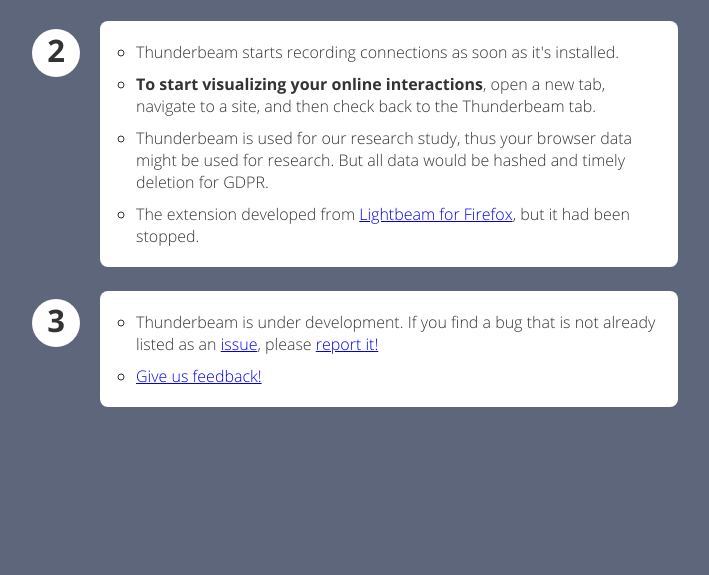
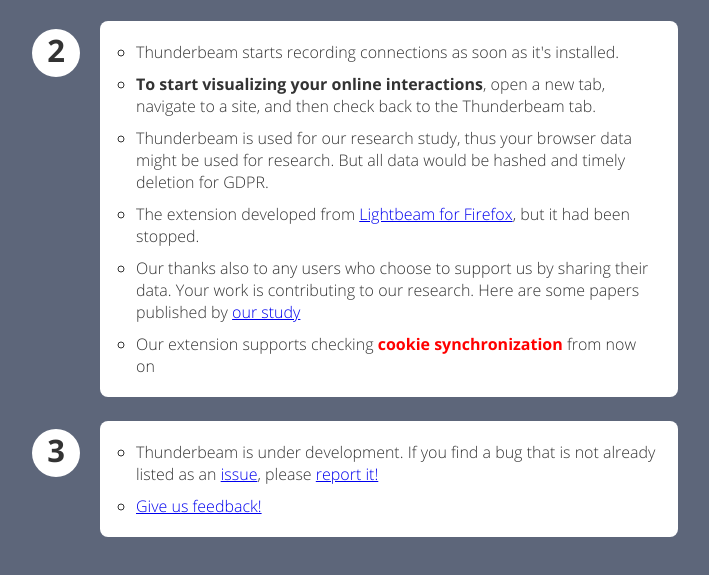
Before and after one commit to socsys/Lightbeam_Chrome, a browser extension: page first-run.html in a window 1280 px wide. Shown: the part 237-812 px from the top of the page, without its empty margins (251-960 px from the left). Drawn offline with Linux system fonts and the light colour scheme.

Commit message:
Update first-run.html

```diff
--- a/first-run.html
+++ b/first-run.html
@@ -22,13 +22,13 @@
           <li>Thunderbeam starts recording connections as soon as it's installed.</li>
           <li><strong>To start visualizing your online interactions</strong>, open a new tab, navigate to a site, and then check back to the Thunderbeam tab.</li>
 		  <li>Thunderbeam is used for our research study, thus your browser data might be used for research. But all data would be hashed and timely deletion for GDPR.</li>
-		  <li>The extension developed from <a href="https://github.com/mozilla/lightbeam-we. target="_blank">Lightbeam for Firefox</a>, but it had been stopped.</li>
+		  <li>The extension developed from <a href="https://github.com/mozilla/lightbeam-we">Lightbeam for Firefox</a>, but it had been stopped.</li>
+		  <li>Our thanks also to any users who choose to support us by sharing their data. Your work is contributing to our research. Here are some papers published by <a href="https://nms.kcl.ac.uk/netsys/datasets/tracking-the-trackers-papers/">our study</a></li>
+		  <li>Our extension supports checking <strong style='color:red;'>cookie synchronization</strong> from now on</li>
         </ul>
       </li>
       <li>
         <ul id="contact">
-          <!-- TODO: update Mozilla's Lightbeam page -->
-          <!-- <li>Learn more about Mozilla's Lightbeam for Firefox on our <a href="https://mozilla.org/lightbeam">project page</a></li> -->
           <li>Thunderbeam is under development. If you find a bug that is not already listed as an <a href="https://github.com/rachelkcl/Lightbeam_Chrome/issues/" target="_blank">issue</a>, please <a href="https://github.com/rachelkcl/Lightbeam_Chrome/issues/new" target="_blank">report it!</a></li>
           <li><a href="mailto:xuehui.hu@kcl.ac.uk">Give us feedback!</a></li>
           <!-- TODO: update link to Lightbeam browser extension page on addons.mozilla.org -->
```
